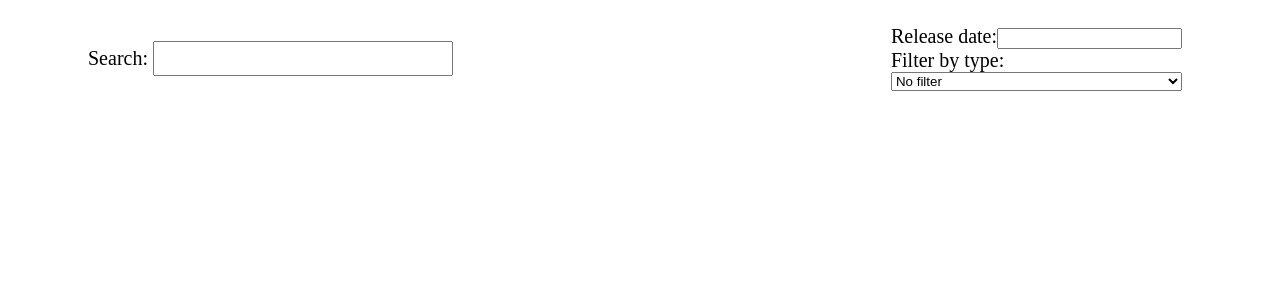
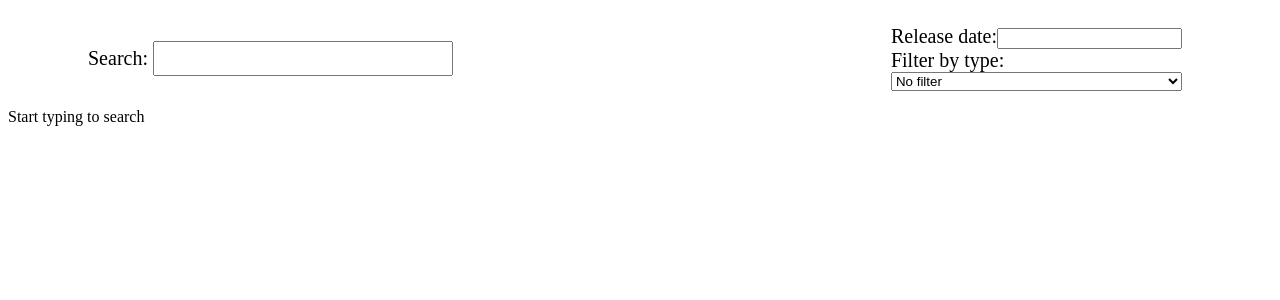
Before and after one commit to RomainDesson/legitbee, a React (Vite) app: page / in a window 1280 px wide. Shown: the top 300 px of the page. Built offline with nearby package versions, Linux system fonts and the light colour scheme.

Commit message:
implement infinite scroll

```diff
--- a/package.json
+++ b/package.json
@@ -15,11 +15,15 @@
     "styled-components": "^5.3.3"
   },
   "devDependencies": {
+    "@testing-library/react": "^12.1.3",
+    "@types/jest": "^27.4.1",
     "@types/react": "^17.0.33",
     "@types/react-dom": "^17.0.10",
     "@types/styled-components": "^5.1.23",
     "@vitejs/plugin-react": "^1.0.7",
-    "typescript": "^4.5.4",
+    "jest": "^27.5.1",
+    "ts-jest": "^27.1.3",
+    "typescript": "^4.5.5",
     "vite": "^2.8.0"
   }
 }
--- a/src/components/Searchbar/SearchBar.container.tsx
+++ b/src/components/Searchbar/SearchBar.container.tsx
@@ -1,11 +1,17 @@
 import { SearchBarView } from "./SearchBar.view";
 import { useEffect, useState } from "react";
 import { useMovies } from "../../contexts/MovieContext/context";
-import { SET_MOVIES, SET_NUMBER_OF_MOVIES } from "../../contexts/MovieContext/action";
+import {SET_MOVIES, SET_NUMBER_OF_MOVIES, UPDATE_MOVIES} from "../../contexts/MovieContext/action";
 import axios from "axios";
 import { BaseURL } from "../../api";
 
-export const SearchBarContainer = () => {
+type SearchBarContainerProps = {
+    currentPage: number
+    handleCurrentPage: (page: number) => void
+}
+
+export const SearchBarContainer = ({ currentPage, handleCurrentPage }: SearchBarContainerProps) => {
+    const {state: {movies}} = useMovies()
     const [searchedMovie, setSearchedMovie] = useState("")
     const [typeFilter, setTypeFilter] = useState("")
     const [dateFilter, setDateFilter] = useState("")
@@ -19,8 +25,8 @@ export const SearchBarContainer = () => {
         if (searchedMovie.length < 3) {
             dispatch({type: SET_MOVIES, payload: []})
         }
-        if (searchedMovie.length >= 3 ) {
-            axios.get(`${BaseURL}s=${searchedMovie}&type=${typeFilter}&y=${dateFilter}`)
+        if (searchedMovie.length >= 3) {
+            axios.get(`${BaseURL}s=${searchedMovie}&type=${typeFilter}&y=${dateFilter}&page=${currentPage}`)
                 .then((res) => {
                     dispatch({type: SET_MOVIES, payload: res.data.Search})
                     dispatch({type: SET_NUMBER_OF_MOVIES, payload: res.data.totalResults})
@@ -30,6 +36,18 @@ export const SearchBarContainer = () => {
                 })
         }
     }, [searchedMovie, typeFilter, dateFilter])
+
+    useEffect(() => {
+        if (currentPage > 1) {
+            axios.get(`${BaseURL}s=${searchedMovie}&type=${typeFilter}&y=${dateFilter}&page=${currentPage}`)
+                .then((res) => {
+                    dispatch({type: UPDATE_MOVIES, payload: res.data.Search})
+                })
+                .catch(err => {
+                    throw new Error(err)
+                })
+        }
+    }, [currentPage])
 
     const handleTypeFilter = (filter: string) => {
         setTypeFilter(filter)
--- a/src/components/Searchbar/SearchBar.view.tsx
+++ b/src/components/Searchbar/SearchBar.view.tsx
@@ -16,6 +16,7 @@ export const SearchBarView = ({ handleSearchedMovie, handleDateFilter, handleTyp
                 <StyledInput
                     type={"search"}
                     onChange={e => handleSearchedMovie(e.target.value)}
+                    data-testid={"searchbar-input"}
                 />
             </SearchBarWrapper>
             <FilterWrapper>
--- a/src/pages/HomePage/HomePage.view.tsx
+++ b/src/pages/HomePage/HomePage.view.tsx
@@ -1,19 +1,58 @@
 import { SearchBarContainer } from "../../components/Searchbar/SearchBar.container";
 import { MovieCardContainer } from "../../components/MovieCard/MovieCard.container";
+import { MovieCardWrapper } from "./style";
+import { Movies } from "../../types/MoviesType";
 import { useMovies } from "../../contexts/MovieContext/context";
-import { MovieCardWrapper } from "./style";
+import { useEffect, useRef, useState } from "react";
+import InfiniteScroll from "react-infinite-scroll-component";
 
 export const HomePageView = () => {
-    const {state:{ movies }} = useMovies()
+    const { state: { movies, numberOfMovies }} = useMovies()
+    const [currentPage, setCurrentPage] = useState(1)
+    const [windowHeight, setWindowHeight] = useState(0)
+    const ref = useRef(null)
+
+    const handleCurrentPage = (page: number) => {
+        setCurrentPage(page)
+    }
+
+
+    const numberOfPages = Math.ceil(numberOfMovies / 10)
+
+    useEffect(() => {
+        setWindowHeight(ref.current.clientHeight)
+        console.log(windowHeight)
+    }, [movies])
+
+    const getClientHeight = () => {
+        console.log(window.scrollY)
+        if (scrollY < 60) {
+            handleCurrentPage(1)
+            console.log(windowHeight, ref.current.clientHeight)
+        }
+        if ((window.scrollY + 1300) >= windowHeight && currentPage < numberOfPages ) {
+            handleCurrentPage(currentPage + 1)
+        }
+    }
 
     return (
-        <>
-            <SearchBarContainer />
-            <MovieCardWrapper>
-                {movies && movies.map(movie => {
-                    return <MovieCardContainer movie={ movie } key={ movie.imdbID }/>
-                })}
-            </MovieCardWrapper>
-        </>
+        <div ref={ref} className={"div"}>
+            <SearchBarContainer currentPage={currentPage} handleCurrentPage={handleCurrentPage} />
+            <InfiniteScroll
+                dataLength={numberOfMovies}
+                next={() => {}}
+                hasMore={true}
+                loader={<span>Start typing to search</span>}
+                hasChildren
+                onScroll={getClientHeight}
+                scrollThreshold={`${windowHeight}px`}
+            >
+                <MovieCardWrapper>
+                    {movies && movies.map(movie => {
+                        return <MovieCardContainer movie={movie} key={movie.imdbID}/>
+                    })}
+                </MovieCardWrapper>
+            </InfiniteScroll>
+        </div>
     )
 }
```
Also changed, not shown: 1 other file (tests, documents, lock files or other folders).
